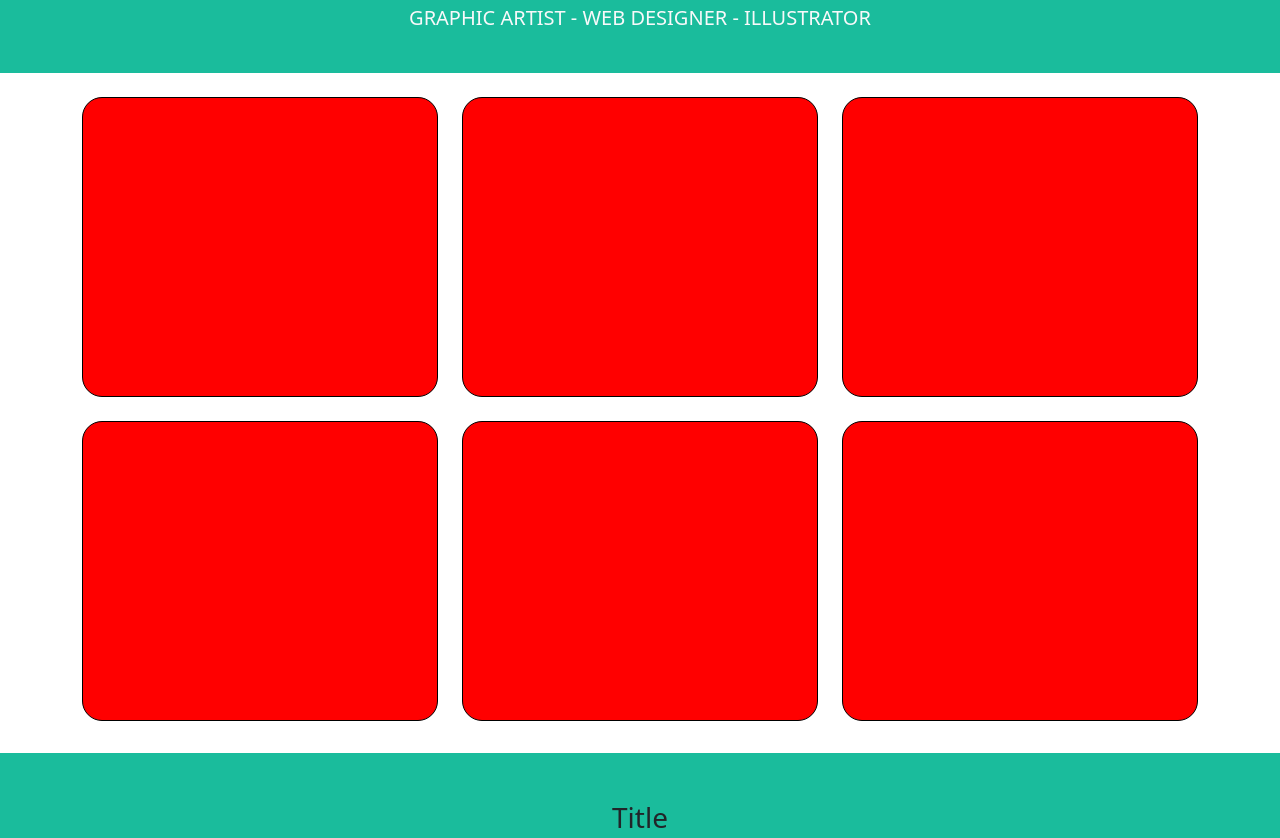
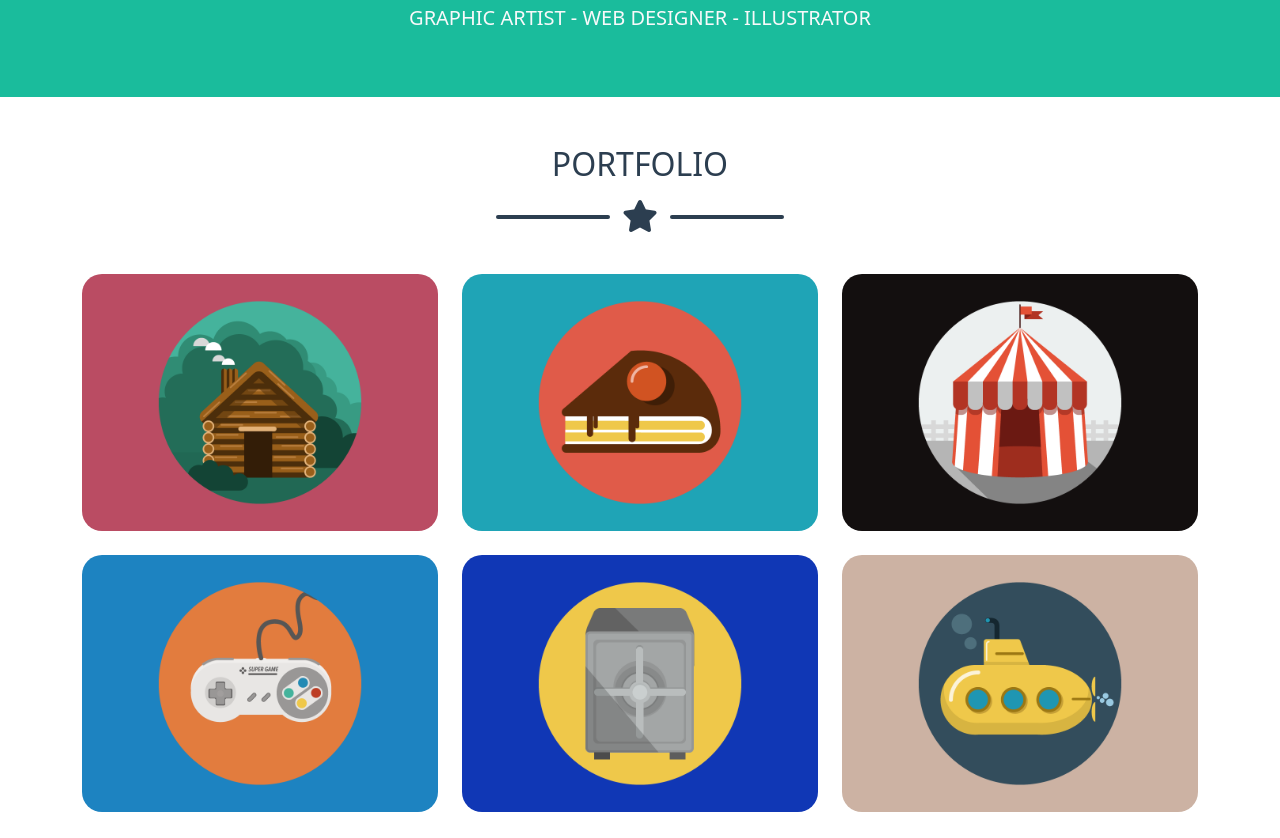
Before and after one commit to GioGio4/html-css-bootstrap-freelancer, a plain HTML site: page index.html in a window 1280 px wide. Shown: the part 565-1403 px from the top of the page. Drawn offline with nearby package versions, Linux system fonts and the light colour scheme.

Commit message:
Complete section Portfolio + style

```diff
--- a/css/style.css
+++ b/css/style.css
@@ -14,11 +14,22 @@ a{
     UTILS
 ***************************/
 
-.splitter-white{
+.splitter{
     width: 10%;
     height: 4px;
     border-radius: 10px;
-    background-color:white;
+}
+
+.splitter.white{
+    background-color: white;
+}
+
+.splitter.dark{
+    background-color: #2c3e50;
+}
+
+.text-custom-color{
+    color: #2c3e50;
 }
 
 /* ************************
@@ -50,11 +61,11 @@ a{
 }
 
 .card{
-    /* Debug */
-    background-color: red;
-    border: 1px solid black;
+    border:none;
+}
+
+.card>img{
     border-radius: 20px;
-    height: 300px;
 }
 
 .about{
--- a/index.html
+++ b/index.html
@@ -64,19 +64,19 @@
 
                     <div class="splitter-icon my-3 row justify-content-center align-items-center ">
 
-                        <div class="splitter-white col-auto">
+                        <div class="splitter white col-auto">
                         </div>
 
                         <div class="col-auto">
                             <i class="fs-2 fa-solid fa-star"></i>
                         </div>
 
-                        <div class="splitter-white col-auto">
+                        <div class="splitter white col-auto">
                         </div>
 
+                    </div>
 
-                    </div>
-                    <div class="">
+                    <div>
                         <p class="fs-5">GRAPHIC ARTIST - WEB DESIGNER - ILLUSTRATOR</p>
                     </div>
 
@@ -86,30 +86,66 @@
         </section>
 
         <!-- Section Portfolio -->
-        <section class="portfolio">
+        <section class="portfolio pb-3">
 
-            <div class="container text-center">
+            <div class="container text-center text-custom-color">
 
-                <div class="row gy-4">
+                <div class="mb-2 mt-5">
+                    <h2>PORTFOLIO</h2>
+                </div>
+
+                <div class="splitter-icon my-3 row justify-content-center align-items-center ">
+
+                    <div class="splitter dark col-auto">
+                    </div>
+
+                    <div class="col-auto">
+                        <i class="fs-2 fa-solid fa-star"></i>
+                    </div>
+
+                    <div class="splitter dark col-auto">
+                    </div>
+
+                </div>
+
+                <div class="row gy-4 my-2">
 
                     <div class="col-12 col-md-6 col-lg-4">
-                    <div class="card"></div>
+                        <div class="card">
+                            <img src="./img/cabin.png" alt="cabin">
                         </div>
+                    </div>
+
                     <div class="col-12 col-md-6 col-lg-4">
-                    <div class="card"></div>
+                        <div class="card">
+                            <img src="./img/cake.png" alt="cabin">
                         </div>
+                    </div>
+
                     <div class="col-12 col-md-6 col-lg-4">
-                    <div class="card"></div>
+                        <div class="card">
+                            <img src="./img/circus.png" alt="cabin">
                         </div>
+                    </div>
+
                     <div class="col-12 col-md-6 col-lg-4">
-                    <div class="card"></div>
+                        <div class="card">
+                            <img src="./img/game.png" alt="cabin">
                         </div>
+                    </div>
+
                     <div class="col-12 col-md-6 col-lg-4">
-                    <div class="card"></div>
+                        <div class="card">
+                            <img src="./img/safe.png" alt="cabin">
                         </div>
+                    </div>
+
                     <div class="col-12 col-md-6 col-lg-4">
-                    <div class="card"></div>
+                        <div class="card">
+                            <img src="./img/submarine.png" alt="cabin">
                         </div>
+                    </div>
+
 
 
                 </div>
```
Also changed, not shown: img/cabin.png (added), img/cake.png (added), img/circus.png (added), img/game.png (added), img/safe.png (added), img/submarine.png (added). Lines whose indentation alone changed are shown as unchanged.
